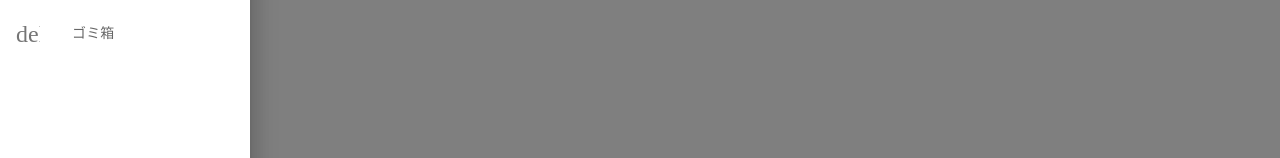
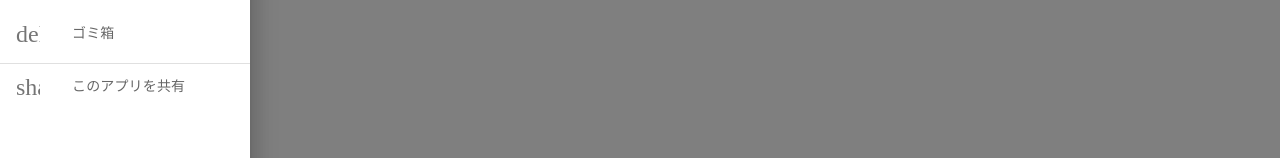
Before and after one commit to naitoyuma7110/ReactTutorialTodo, a React app: page / in a window 1280 px wide. Shown: the part 311-469 px from the top of the page. Built offline with nearby package versions, Linux system fonts and the light colour scheme; the HTML template or start-up script is replaced by a standard one.

Commit message:
QR完成

```diff
--- a/package.json
+++ b/package.json
@@ -13,7 +13,8 @@
     "@emotion/styled": "^11.10.5",
     "@mui/material": "^5.11.8",
     "react": "^18.2.0",
-    "react-dom": "^18.2.0"
+    "react-dom": "^18.2.0",
+    "react-qrcode-logo": "^2.8.0"
   },
   "devDependencies": {
     "@types/react": "^18.0.27",
--- a/src/App.tsx
+++ b/src/App.tsx
@@ -11,6 +11,7 @@ import { FormDialog } from './components/FormDialog'
 import { ActionButton } from "./components/ActionButton";
 import { SideBar } from "./components/SideBar";
 import { TodoItem } from './components/TodoItem'
+import { QR } from './components/QR';
 
 // テーマを作成
 // <ThemeProvider>でラップすると使用可能
@@ -30,8 +31,13 @@ const theme = createTheme({
 });
 
 export const App = () => {
+	// slide menu
 	const [drawerOpen, setDrawerOpen] = useState(true);
-  const handleToggleDrawer = () => setDrawerOpen(!drawerOpen);
+	const handleToggleDrawer = () => setDrawerOpen(!drawerOpen);
+
+	// QR
+	const [qrOpen, setQrOpen] = useState(false);
+	const handleToggleQR = () => setQrOpen(!qrOpen);
 
 	// 各hndle関数の共通処理を型定義する
 	// =>todo型のオブジェクトを受け取り、その中の特定のプロパティを指定した値に更新する処理
@@ -182,6 +188,11 @@ export const App = () => {
 				onSort={handleFilter}
 				drawerOpen={drawerOpen}
 				onToggleDrawer={handleToggleDrawer}
+				onToggleQR={handleToggleQR}
+			/>
+			<QR
+				open={qrOpen}
+				onClose={handleToggleQR}
 			/>
 			<ActionButton
 				onEmpty={handleEmpty}
--- /dev/null
+++ b/src/components/QR.tsx
@@ -0,0 +1,23 @@
+import { QRCode } from 'react-qrcode-logo';
+
+import Backdrop from '@mui/material/Backdrop';
+import { styled } from '@mui/material/styles';
+
+const TodoBackdrop = styled(Backdrop)(({ theme }) => ({
+  zIndex: theme.zIndex.drawer + 1,
+  color: '#fff',
+  backgroundColor: 'rgba(0, 0, 0, 0.8)',
+}));
+
+type Props = {
+  open: boolean;
+  onClose: () => void;
+};
+
+export const QR = (props: Props) => {
+  return (
+    <TodoBackdrop open={props.open} onClick={props.onClose}>
+      <QRCode value="/localhost:4000" />
+    </TodoBackdrop>
+  );
+};
--- a/src/components/SideBar.tsx
+++ b/src/components/SideBar.tsx
@@ -40,7 +40,8 @@ type Props = {
   // Filter型(文字列)を引数に持つ
   onSort: (filter: Filter) => void,
   drawerOpen:boolean,
-  onToggleDrawer:()=> void
+  onToggleDrawer: () => void,
+  onToggleQR: () => void;
 }
 
 
@@ -126,15 +127,17 @@ export const SideBar = (props: Props) => {
               <ListItemText secondary="ゴミ箱" />
             </ListItemButton>
           </ListItem>
-      </List>
+        </List>
+        <Divider />
+          <ListItem disablePadding>
+            <ListItemButton onClick={props.onToggleQR}>
+              <ListItemIcon>
+                <Icon>share</Icon>
+              </ListItemIcon>
+              <ListItemText secondary="このアプリを共有" />
+            </ListItemButton>
+          </ListItem>
       </DrawerList>
     </Drawer>
   )
 }
-
-{/* <select defaultValue="all" onChange={(e) => props.onSort(e.target.value as Filter)}>
-  <option value="all">すべてのタスク</option>
-  <option value="checked">完了したタスク</option>
-  <option value="unchecked">現在のタスク</option>
-  <option value="removed">ごみ箱</option>
-</select> */}
```
Also changed, not shown: 1 other file (tests, documents, lock files or other folders).
